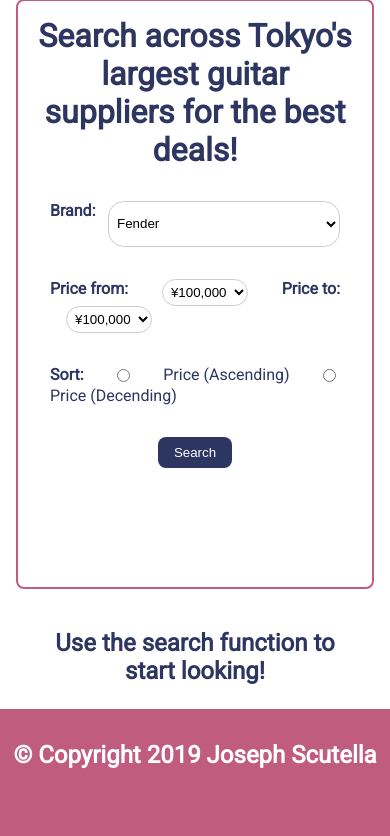
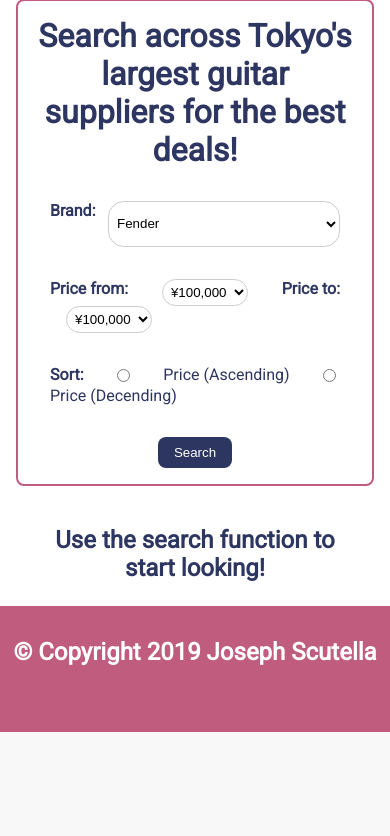
Before and after one commit to j-scu486/guitarcompare, a Django app: page /entries/ in a window 390 px wide. Shown: the part 159-995 px from the top of the page. After the commit the page ends 891 px from the top, so only its background shows below. Run offline with Django 3.2, Linux system fonts and the light colour scheme; data that the repository does not hold is empty.

Commit message:
responsivness

```diff
--- a/entries/static/css/style.css
+++ b/entries/static/css/style.css
@@ -271,6 +271,7 @@ input[type="radio"] {
     }
 
     #main-content .sidebar {
+        height: auto;
         margin: 1rem 1rem;
         flex-wrap: wrap;
     }
```
